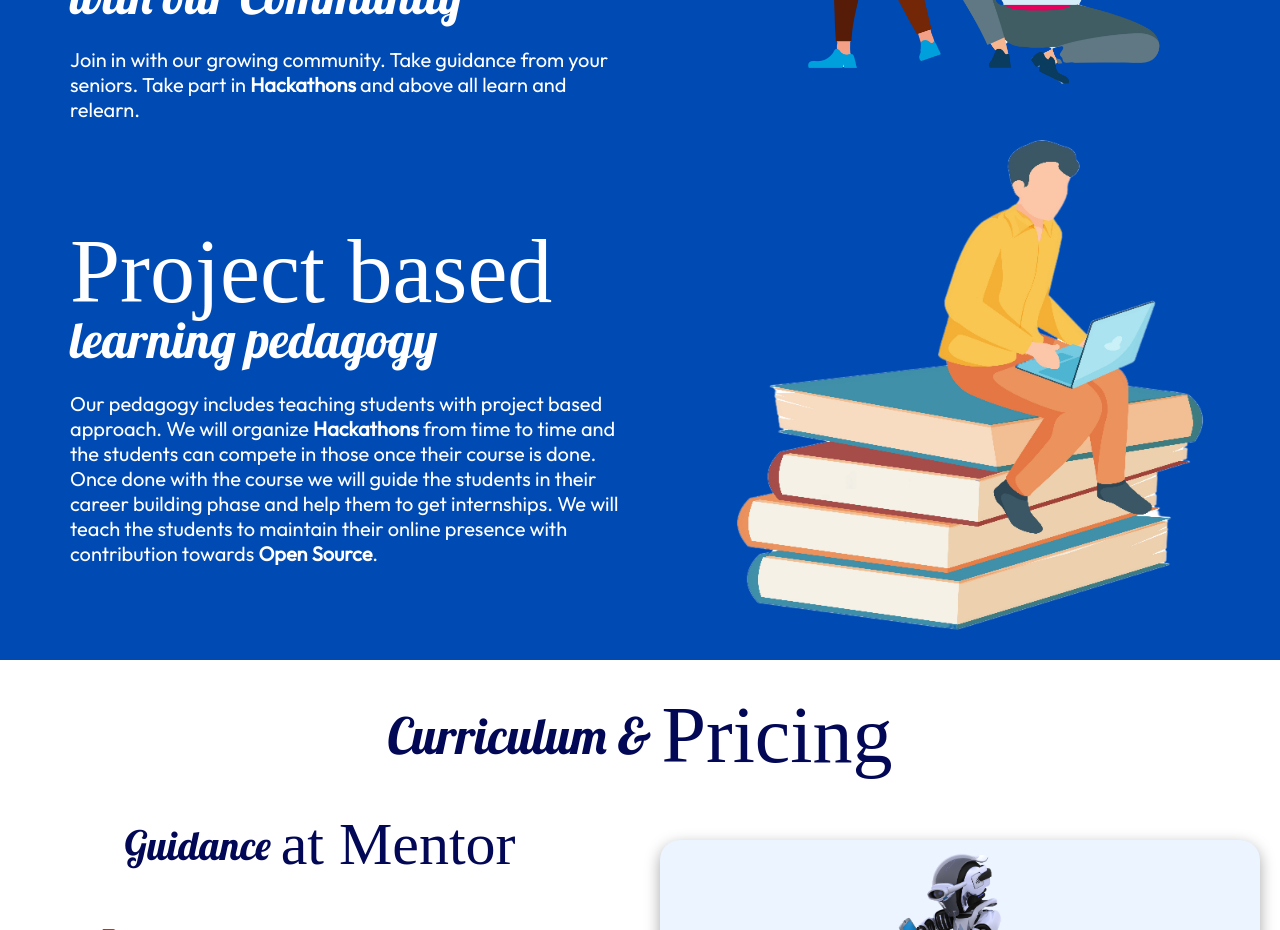
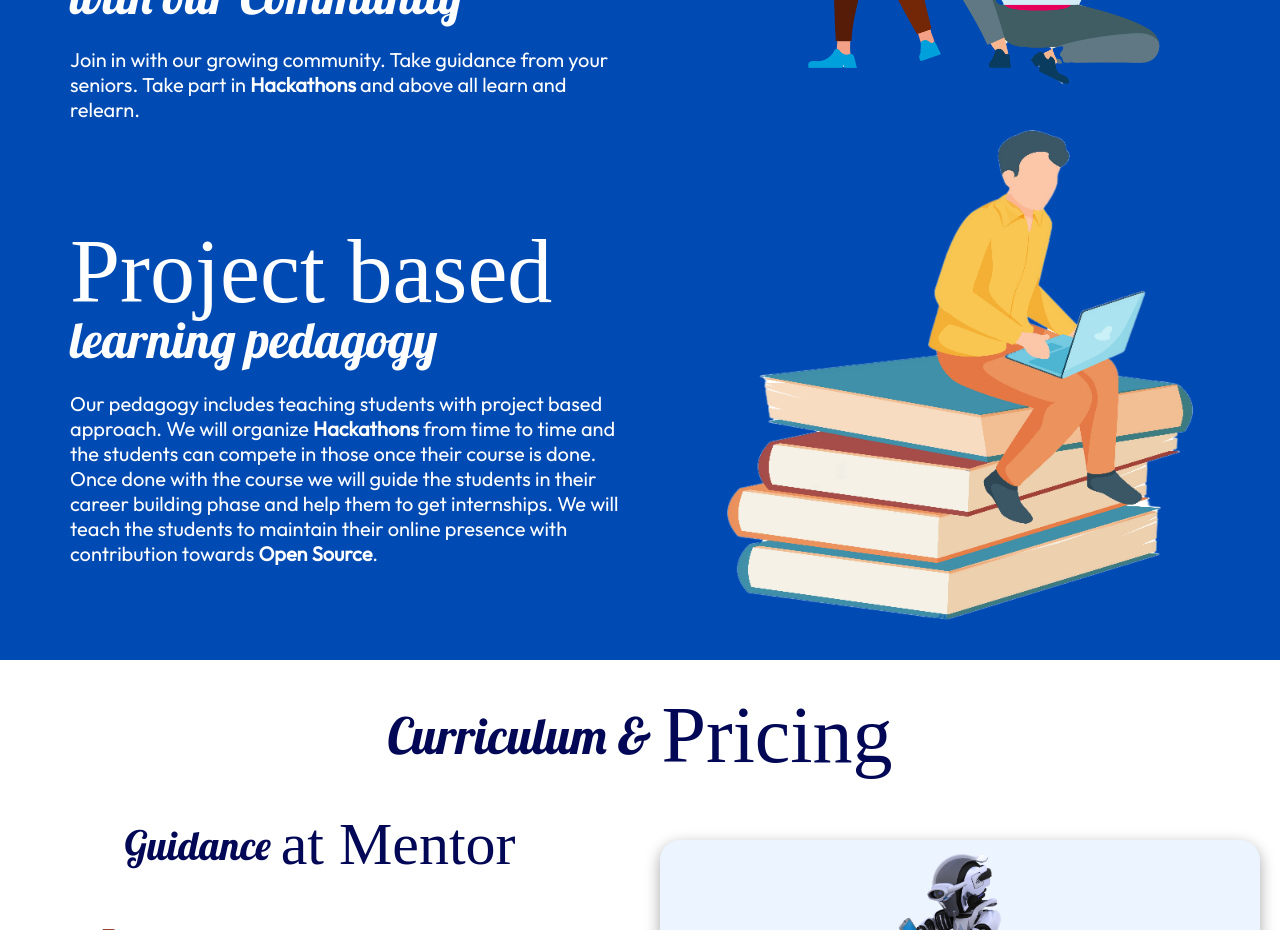
Before and after one commit to rahulddutta/mentorccodes, a React (Create React App) app: page / in a window 1280 px wide. Shown: the part 4120-5050 px from the top of the page. Built offline with nearby package versions, Linux system fonts and the light colour scheme; a web font is replaced by a local one.

Commit message:
overflow

```diff
--- a/src/components/section12/Section12.jsx
+++ b/src/components/section12/Section12.jsx
@@ -20,7 +20,7 @@ const useStyles = makeStyles((theme) => ({
     width: "100%",
     objectFit: "cover",
     height:490,
-    padding:"10px",
+    padding:"0px",
     [theme.breakpoints.down("xs")]: {
     height:290
     },
```
